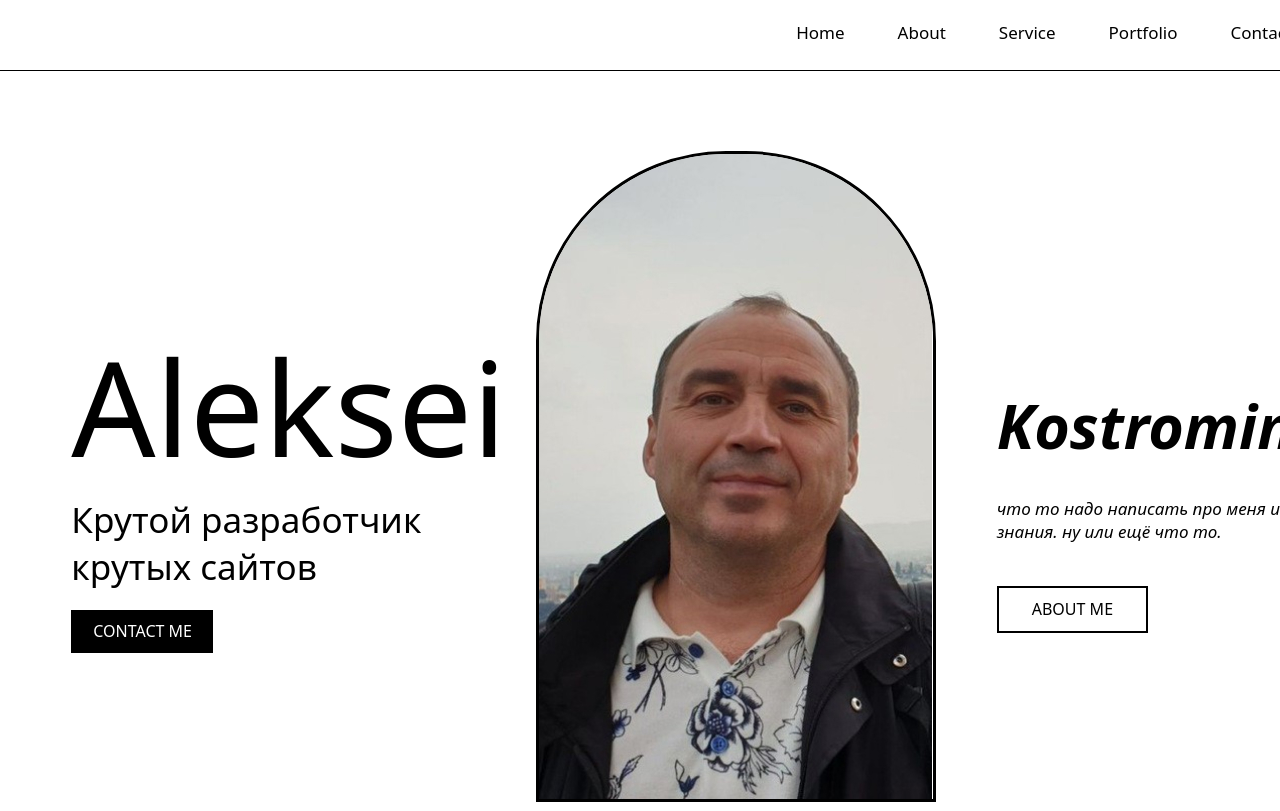
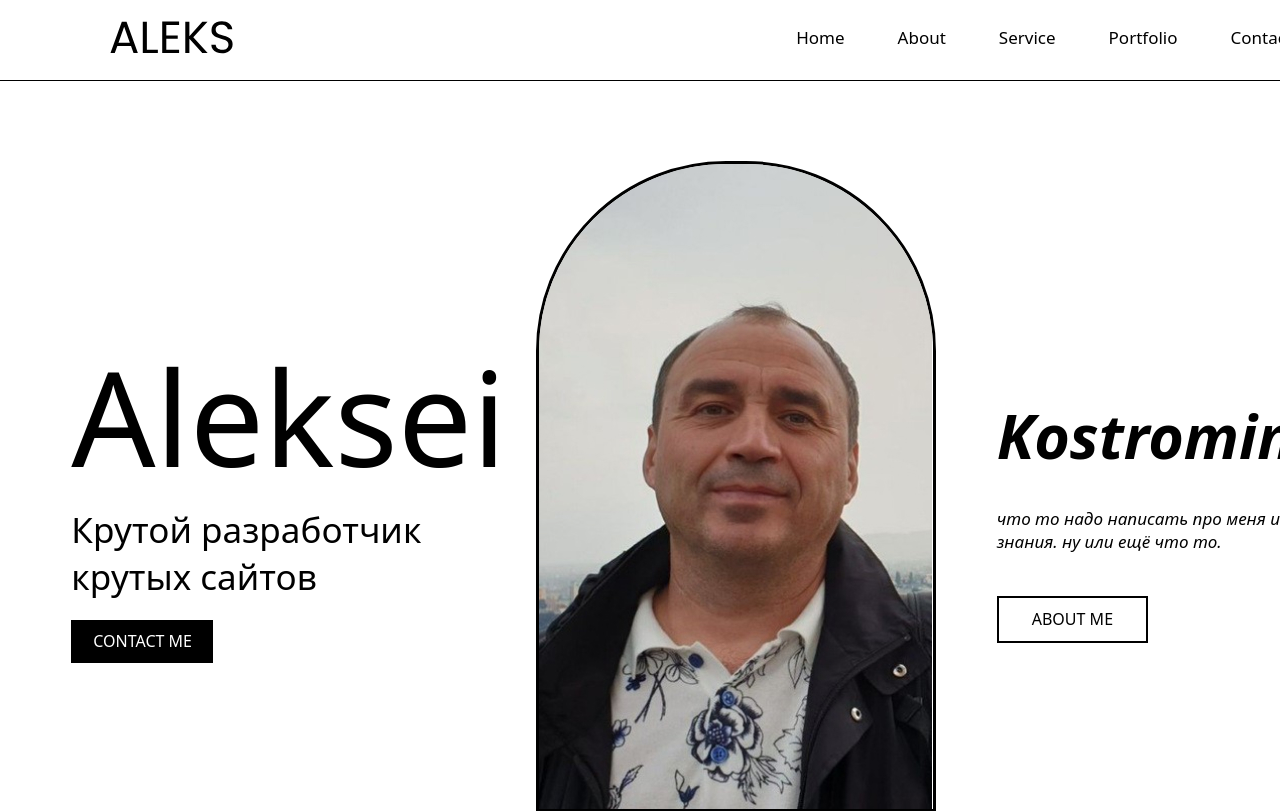
Before and after one commit to AlekseiKostromin/Diplom_css_html_js, a plain HTML site: page index.html in a window 1280 px wide. Shown: the top 811 px of the page. Drawn offline with Linux system fonts and the light colour scheme.

Commit message:
change LOGO

```diff
--- a/index.html
+++ b/index.html
@@ -10,7 +10,7 @@
 <div class="auto-mid">
     <!-- header -->
     <header class="header">
-      <img src="img/LOGO.svg" alt="">
+      <img src="img/LOGO_ALEKS.svg" alt="">
       <nav>
         <ul>
           <li><a href="#index.html">Home</a></li>
```
Also changed, not shown: img/LOGO_ALEKS.svg (added).
